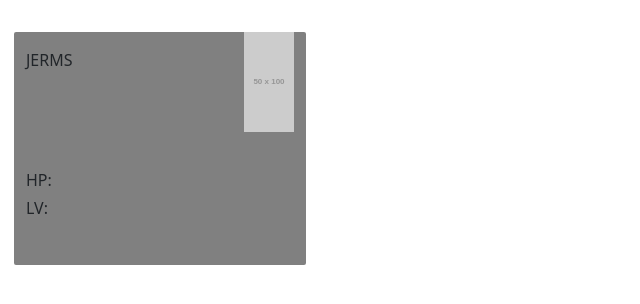
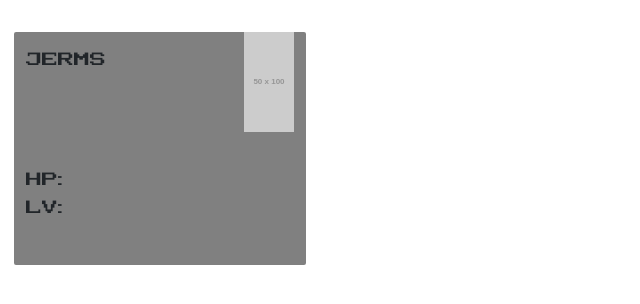
Before and after one commit to TheOneTrueRy/Monster-Hunter, a plain HTML site: page index.html in a window 1280 px wide. Shown: the full height of the page, 0-640 px from the left. Drawn offline with nearby package versions, Linux system fonts and the light colour scheme; placeholder pictures from the web are drawn by us.

Commit message:
Super Legend Boy

```diff
--- a/index.html
+++ b/index.html
@@ -6,6 +6,7 @@
   <meta name="viewport" content="width=device-width, initial-scale=1.0">
   <link href="https://cdn.jsdelivr.net/npm/bootstrap@5.3.0-alpha1/dist/css/bootstrap.min.css" rel="stylesheet" integrity="sha384-GLhlTQ8iRABdZLl6O3oVMWSktQOp6b7In1Zl3/Jr59b6EGGoI1aFkw7cmDA6j6gD" crossorigin="anonymous">
   <link rel="stylesheet" href="https://cdnjs.cloudflare.com/ajax/libs/MaterialDesign-Webfont/7.1.96/css/materialdesignicons.min.css" integrity="sha512-NaaXI5f4rdmlThv3ZAVS44U9yNWJaUYWzPhvlg5SC7nMRvQYV9suauRK3gVbxh7qjE33ApTPD+hkOW78VSHyeg==" crossorigin="anonymous" referrerpolicy="no-referrer" />
+  <link rel="stylesheet" href="SuperLegendBoy-4w8Y.ttf">
   <link rel="stylesheet" href="style.css">
   <title>Document</title>
 </head>
--- a/style.css
+++ b/style.css
@@ -1,3 +1,12 @@
+body{
+  font-family: "Super Legend Boy";
+}
+
+@font-face {
+  font-family: "Super Legend Boy";
+  src: url(SuperLegendBoy-4w8Y.ttf);
+}
+
 .myCard{
   margin-top: 10%;
   height: 90%;
@@ -5,7 +14,6 @@
   border: 2px solid white;
   background-color: gray;
   border-radius: 4px;
-
 }
 
 .third{
```
Also changed, not shown: SuperLegendBoy-4w8Y.ttf (added).
